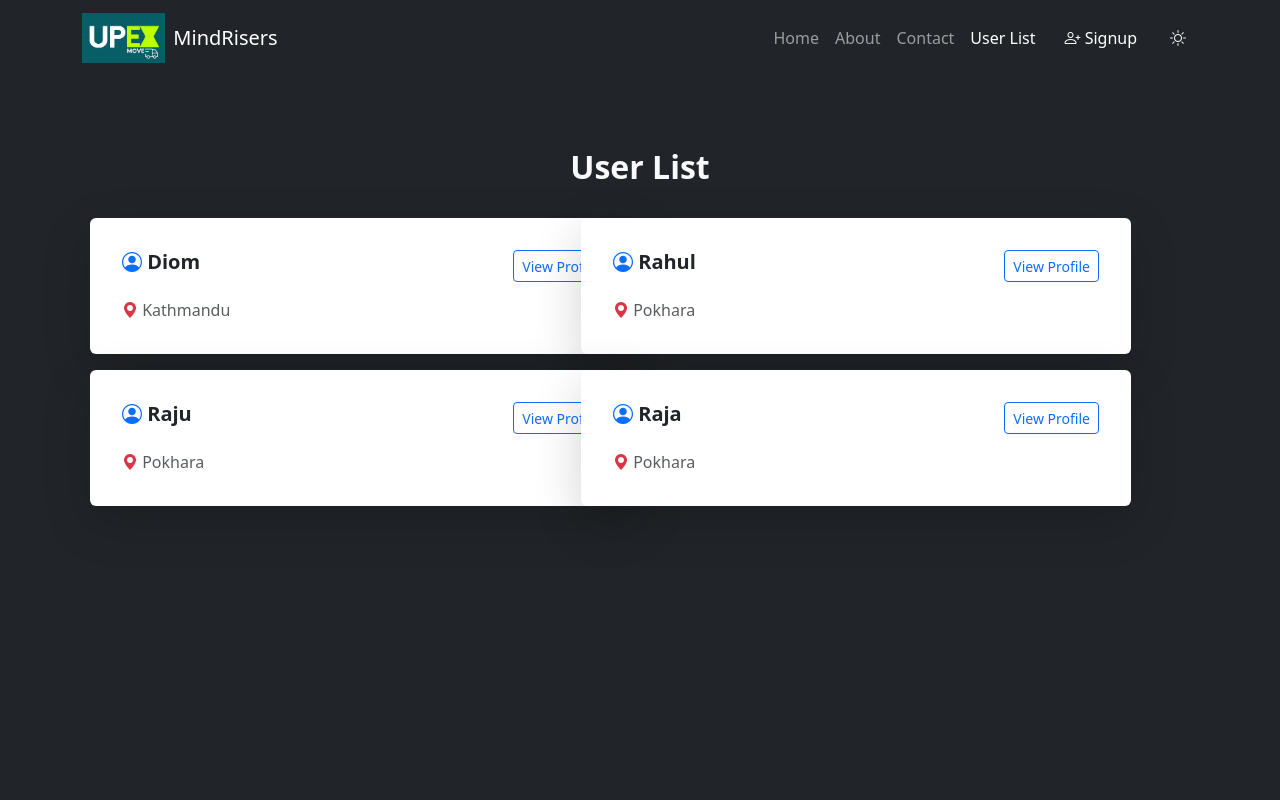
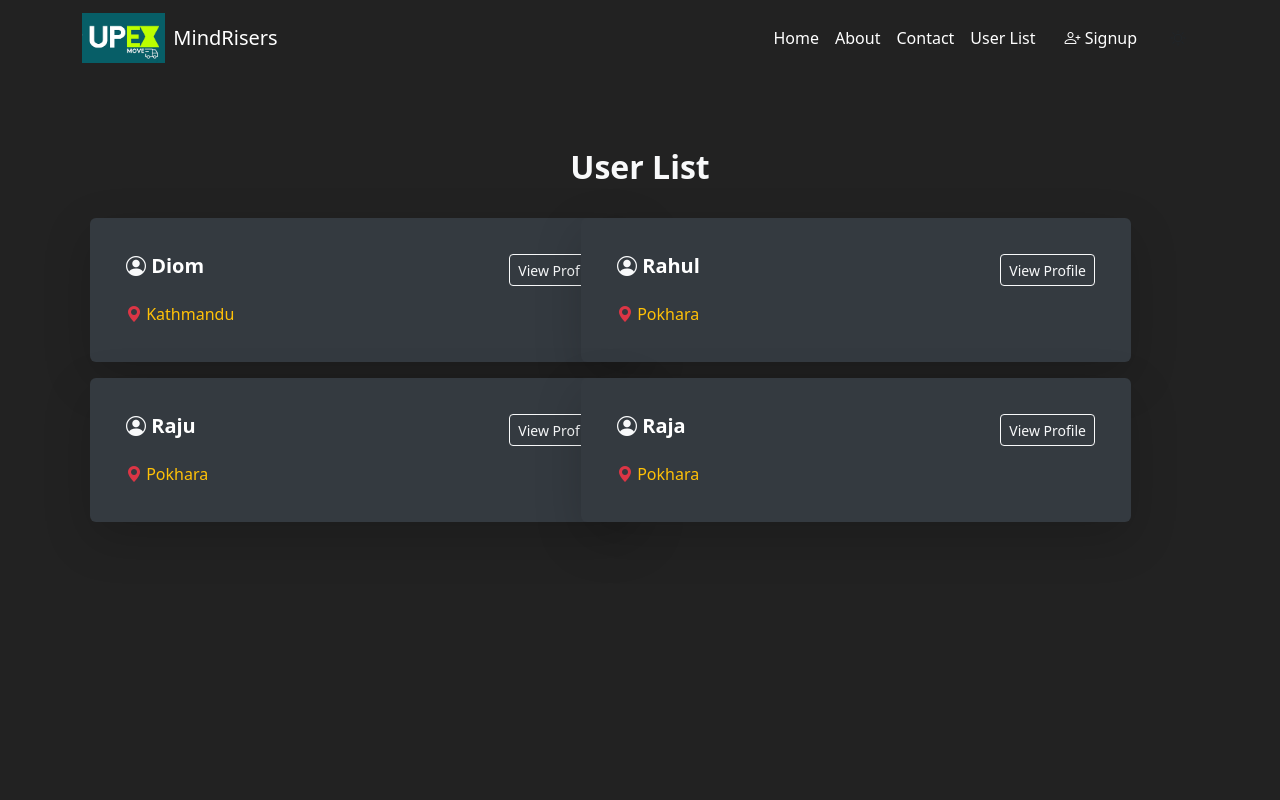
Before and after one commit to DMStha/New_Project, a React (Vite) app: page /userlist in a window 1280 px wide. Shown: the top 800 px of the page. Built offline with nearby package versions, Linux system fonts and the light colour scheme.

Commit message:
minor changes

```diff
--- a/src/App.css
+++ b/src/App.css
@@ -1,14 +1,20 @@
-.navbar {
-  background-color: rgba(0, 0, 0, 0.7);
+/* bg dark and light */
+.bg-color1 {
+  background-color: #222;
 }
 
+.bg-color2 {
+  background-color: #57687a;
+}
+
+/* navbar */
 .logo {
   height: 50px;
   width: auto;
 }
 
+/* footer */
 footer h5 {
-  color: rgb(6, 121, 121);
   margin-bottom: 20px;
   font-weight: 700;
 }
@@ -33,7 +39,7 @@ footer h5 {
   list-style-type: none;
   padding: 0;
 }
-
+/* testimonials */
 .testimonial-container {
   width: 85%;
   margin: auto;
@@ -42,7 +48,6 @@ footer h5 {
   border-radius: 10px;
 }
 
-/* testimonials */
 .testimonial-slide {
   display: flex;
   justify-content: center;
--- a/src/App.jsx
+++ b/src/App.jsx
@@ -21,7 +21,7 @@ const App = (props) => {
   const [mode, setMode] = useState("dark");
 
   const toggleMode = () => {
-    setMode(mode === "dark" ? "secondary" : "dark");
+    setMode(mode === "bg-color1" ? "bg-color2" : "bg-color1");
   };
 
   return (
@@ -34,17 +34,17 @@ const App = (props) => {
           element={
             <>
               <Banner mode={mode} />
-              <div className={`container-fluid py-5 bg-${mode}`}>
+              <div className={`container-fluid py-5 ${mode}`}>
                 <Testimonials />
               </div>
             </>
           }
         />
         <Route path="/home" element={<Home mode={mode} />} />
-        <Route path="/about" element={<About />} />
-        <Route path="/login" element={<Login />} />
-        <Route path="/signup" element={<Signup />} />
-        <Route path="/contact" element={<Contact />} />
+        <Route path="/about" element={<About mode={mode} />} />
+        <Route path="/login" element={<Login mode={mode} />} />
+        <Route path="/signup" element={<Signup mode={mode} />} />
+        <Route path="/contact" element={<Contact mode={mode} />} />
         <Route
           path="/:user_id/:userName"
           element={<Users mode={mode} />}
@@ -52,7 +52,7 @@ const App = (props) => {
         <Route path="/userlist" element={<Userlist mode={mode} />} />
       </Routes>
 
-      <Footer />
+      <Footer mode={mode} />
     </BrowserRouter>
   );
 };
--- a/src/components/About.jsx
+++ b/src/components/About.jsx
@@ -1,8 +1,8 @@
 import React from "react";
 
-const About = () => {
+const About = (props) => {
   return (
-    <div className="bg-dark text-light py-5">
+    <div className={`${props.mode} text-light py-5`}>
       <div className="container">
         <h2 className="text-center mb-4 text-warning">About Us</h2>
         <p className="lead text-center">
--- a/src/components/Banner.jsx
+++ b/src/components/Banner.jsx
@@ -3,11 +3,11 @@ import React from "react";
 const Banner = (props) => {
   return (
     <section
-      className={`container-fluid Banner bg-${props.mode} bg-gradient d-flex flex-column align-items-center justify-content-center min-vh-100`}
+      className={`container-fluid Banner bg-color1 ${props.mode} bg-gradient d-flex flex-column align-items-center justify-content-center min-vh-100`}
     >
       <div className="container text-center">
-        <h1 className="text-white">Welcome to React Project Mindrisers</h1>
-        <p className="text-white lead">
+        <h1 className="text-warning">Welcome to React Project Mindrisers</h1>
+        <p className="text-warning lead">
           We are a dedicated team that works closely with our clients to create
           a suitable and client-friendly environment.
         </p>
--- a/src/components/Contact.jsx
+++ b/src/components/Contact.jsx
@@ -1,8 +1,8 @@
 import React from "react";
 
-const Contact = () => {
+const Contact = (props) => {
   return (
-    <div className="container-fluid   bg-dark text-white">
+    <div className={`container-fluid   bg-color1 ${props.mode}  text-white`}>
       <div className="container py-5 ">
         <h2 className="text-center mb-4">Contact Us</h2>
         <p className="text-center">
--- a/src/components/Footer.jsx
+++ b/src/components/Footer.jsx
@@ -1,8 +1,8 @@
 import React from "react";
 
-const Footer = () => {
+const Footer = (props) => {
   return (
-    <footer className="bg-dark text-white">
+    <footer className={`text-white bg-color1 ${props.mode}`}>
       <div className="container justify-content-between pt-3">
         <div className="row">
           {/* About Us Section */}
--- a/src/components/Navbar.jsx
+++ b/src/components/Navbar.jsx
@@ -13,28 +13,28 @@ const MyNavbar = (props) => {
     <>
       <div className="Navbar-img">
         <Navbar
-          bg={props.mode}
-          variant={props.mode === "dark" ? "dark" : "light"}
           expand="lg"
-          className="navbar-expand-lg"
+          className={`navbar-expand-lg ${props.mode} bg-color1 text-white `}
         >
-          <div className="container">
+          <div className="container text-white ">
             <Navbar.Brand
               as={NavLink}
               to="/"
-              className="d-flex align-items-center"
+              className="d-flex align-items-center text-white"
             >
-              <img src={logo1} className="logo me-2" alt="Brand Logo" />
+              <img src={logo1} className="logo me-2 " alt="Brand Logo" />
               {props.title}
             </Navbar.Brand>
 
             <Navbar.Toggle aria-controls="basic-navbar-nav" />
             <Navbar.Collapse id="basic-navbar-nav">
-              <Nav className="ms-auto">
+              <Nav className="ms-auto text-white ">
                 <NavLink
                   to="/"
                   className={({ isActive }) =>
-                    isActive ? "nav-link active" : "nav-link"
+                    isActive
+                      ? "nav-link active text-white "
+                      : "nav-link text-white"
                   }
                 >
                   Home
@@ -42,7 +42,9 @@ const MyNavbar = (props) => {
                 <NavLink
                   to="/about"
                   className={({ isActive }) =>
-                    isActive ? "nav-link active" : "nav-link"
+                    isActive
+                      ? "nav-link active text-white"
+                      : "nav-link text-white"
                   }
                 >
                   About
@@ -50,7 +52,9 @@ const MyNavbar = (props) => {
                 <NavLink
                   to="/contact"
                   className={({ isActive }) =>
-                    isActive ? "nav-link active" : "nav-link"
+                    isActive
+                      ? "nav-link active text-white"
+                      : "nav-link text-white"
                   }
                 >
                   Contact
@@ -58,7 +62,9 @@ const MyNavbar = (props) => {
                 <NavLink
                   to="/userlist"
                   className={({ isActive }) =>
-                    isActive ? "nav-link active" : "nav-link"
+                    isActive
+                      ? "nav-link active text-white"
+                      : "nav-link text-white"
                   }
                 >
                   User List
@@ -66,9 +72,7 @@ const MyNavbar = (props) => {
 
                 {/* Signup Button */}
                 <button
-                  className={`btn btn-${
-                    props.mode === "dark" ? "dark" : "secondary"
-                  } ms-2`}
+                  className={`btn  ms-2 text-white`}
                   onClick={() => navigate("/signup")}
                 >
                   <i className="bi bi-person-plus"></i> Signup
@@ -77,7 +81,7 @@ const MyNavbar = (props) => {
                 {/* Theme Toggle Button */}
                 <button
                   className={`btn border-0 btn-outline-${
-                    props.mode === "dark" ? "light" : "dark"
+                    props.mode === "bg-color1" ? "light" : "dark"
                   } ms-2`}
                   onClick={props.toggleMode}
                 >
--- a/src/components/Userdetails.jsx
+++ b/src/components/Userdetails.jsx
@@ -7,15 +7,15 @@ const Users = ({ mode }) => {
   const { user_id, userName } = useParams();
 
   return (
-    <div className={`bg-${mode} min-vh-100 py-2`}>
+    <div className={`${mode} min-vh-100 py-2`}>
       <div className="container mt-4">
         <h3 className="text-center mb-4">User Details</h3>
-        <Card className="shadow-lg border-0 rounded-lg bg-info">
-          <Card.Body>
+        <Card className=" custom-card shadow-lg border-0 rounded-lg ">
+          <Card.Body className="card-body">
             <h5 className="fw-bold">User ID: {user_id}</h5>
-            <p className="text-muted">User Name: {userName}</p>
+            <p className="text-white">User Name: {userName}</p>
             <Button
-              variant="outline-primary"
+              variant="outline-light"
               onClick={() => window.history.back()}
             >
               Go Back
--- a/src/components/Userlist.jsx
+++ b/src/components/Userlist.jsx
@@ -17,34 +17,28 @@ const Userlist = ({ mode }) => {
   };
 
   return (
-    <div className={`bg-${mode} min-vh-100 py-5`}>
+    <div className={`bg-color1 ${mode} min-vh-100 py-5 `}>
       <div className="container mt-4">
-        <h2
-          className={`text-center mb-5 fw-bold ${
-            mode === "dark" ? "text-light" : "text-dark"
-          }`}
-        >
-          User List
-        </h2>
+        <h2 className={`text-center mb-5 fw-bold text-light`}>User List</h2>
         <div className="row g-4">
           {users.map((user) => (
             <div key={user._id} className="col-md-5 m-2">
-              <Card className="shadow-lg border-0 rounded-lg p-3 transition-all hover-shadow hover:bg-light">
+              <Card className="custom-card shadow-lg border-0 rounded-lg p-3 transition-all hover-shadow hover:bg-light">
                 <Card.Body>
                   <div className="d-flex justify-content-between mb-3">
                     <h5 className="fw-bold">
-                      <i className="bi bi-person-circle text-primary"></i>{" "}
+                      <i className="bi bi-person-circle text-light"></i>{" "}
                       {user.name}
                     </h5>
                     <Button
                       onClick={() => handleUser(user._id, user.name)}
-                      variant="outline-primary"
+                      variant="outline-light"
                       size="sm"
                     >
                       View Profile
                     </Button>
                   </div>
-                  <p className="text-muted mb-0">
+                  <p className=" mb-0 text-warning">
                     <i className="bi bi-geo-alt-fill text-danger"></i>{" "}
                     {user.address}
                   </p>
```
